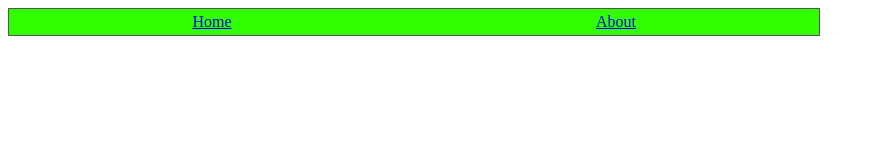
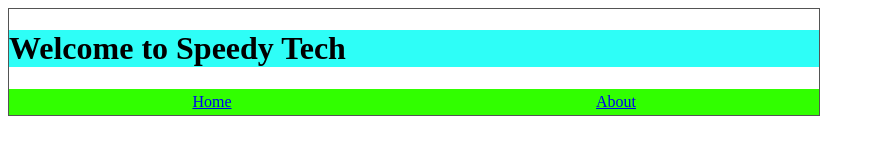
Before and after one commit to SpeedyTech/Speedy-Tech-Home-Page, a plain HTML site: page index.html in a window 1280 px wide. Shown: the whole page, without its empty margins (0-875 px from the left). Drawn offline with Linux system fonts and the light colour scheme.

Commit message:
Update index.html

```diff
--- a/index.html
+++ b/index.html
@@ -26,7 +26,11 @@
 
 </head>
 <body>
+
   <div id=wrapper>
+  <div id=header>
+  <h1>Welcome to Speedy Tech</h1>
+  </div>
   <div id=nav>
   <table style="width: 100%" cellspacing="2" cellpadding="2">
   <td style="width: 20%"><a href="index.html">Home</a></td>
```
